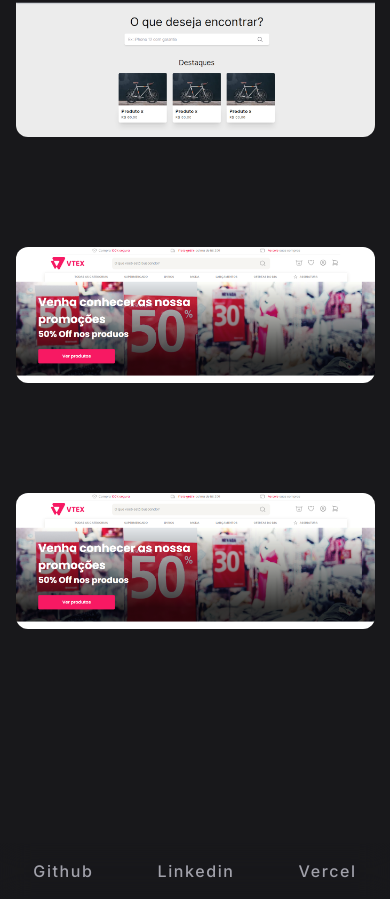
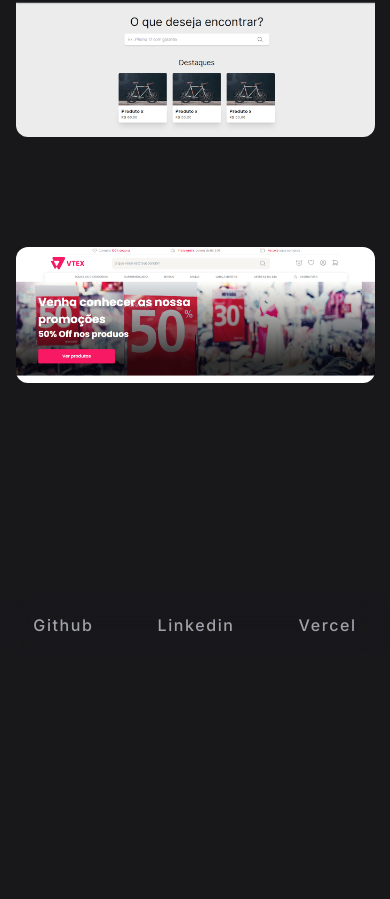
Before and after one commit to PabloJesusdaSilva/portfolio, a Next.js app: page /projects in a window 390 px wide. Shown: the part 519-1418 px from the top of the page. After the commit the page ends 1172 px from the top, so only its background shows below. Built offline with nearby package versions, Linux system fonts and the light colour scheme.

Commit message:
:fix: correcting responsive error

```diff
--- a/src/app/partials/ProjectSection.tsx
+++ b/src/app/partials/ProjectSection.tsx
@@ -26,12 +26,6 @@ const ProjectSection = () => {
                repositoriePath='https://github.com/PabloJesusdaSilva/vtex-teste'
                deployPath=''
             />
-               <ProjectCard
-                  image={VtexImage}
-                  title='Vtex'
-                  deployPath=''
-                  repositoriePath=''
-               />
          </div>
       </section>
    )
```
Lines whose indentation alone changed are shown as unchanged.
